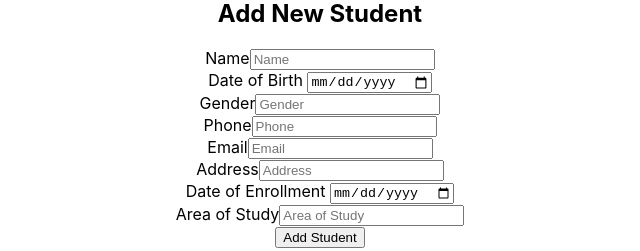
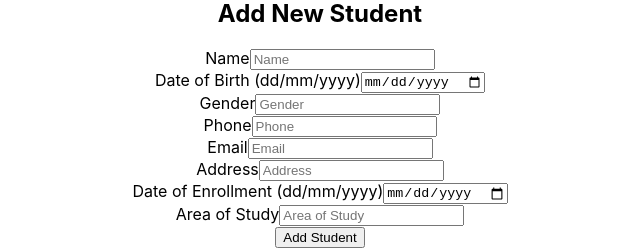
Before and after one commit to emanoj1/studentdb-client, a React (Create React App) app: page /dashboard in a window 1280 px wide. Shown: the part 132-383 px from the top of the page, without its empty margins (320-960 px from the left). Built offline with nearby package versions, Linux system fonts and the light colour scheme; no server answers.

Commit message:
Ensure Client sends request to the correct URL

```diff
--- a/src/components/Dashboard.js
+++ b/src/components/Dashboard.js
@@ -20,7 +20,7 @@ function Dashboard() {
   useEffect(() => {
     const fetchStudents = async () => {
       try {
-        const res = await axios.get('/api/students');
+        const res = await axios.get(`${process.env.REACT_APP_API_BASE_URL}/students`);
         setStudents(res.data);
       } catch (err) {
         console.error('Error fetching students', err);
@@ -43,21 +43,23 @@ function Dashboard() {
         }
       };
       const body = JSON.stringify(formData);
-      const res = await axios.post('/api/students', body, config);
+      const res = await axios.post(`${process.env.REACT_APP_API_BASE_URL}/students/add-students`, body, config);
       setStudents([...students, res.data]);  // Add new student to state
       alert('Student added successfully!');
     } catch (err) {
-      console.error('Failed to add student', err.response.data);
+      console.error('Failed to add student', err);
+      alert('Failed to add student');
     }
   };
 
   const handleDelete = async (id) => {
     try {
-      await axios.delete(`/api/students/${id}`);
+      await axios.delete(`${process.env.REACT_APP_API_BASE_URL}/students/${id}`);
       setStudents(students.filter(student => student._id !== id));
       alert('Student deleted successfully!');
     } catch (err) {
-      console.error('Failed to delete student', err.response.data);
+      console.error('Failed to delete student', err);
+      alert('Failed to delete student');
     }
   };
 
@@ -80,7 +82,7 @@ function Dashboard() {
           <input type="text" name="name" value={formData.name} onChange={handleChange} placeholder="Name" required />
         </div>
         <div>
-          <label>Date of Birth </label>
+          <label>Date of Birth (dd/mm/yyyy)</label>
           <input type="date" name="dateOfBirth" value={formData.dateOfBirth} onChange={handleChange} required />
         </div>
         <div>
@@ -100,7 +102,7 @@ function Dashboard() {
           <input type="text" name="address" value={formData.address} onChange={handleChange} placeholder="Address" required />
         </div>
         <div>
-          <label>Date of Enrollment </label>
+          <label>Date of Enrollment (dd/mm/yyyy)</label>
           <input type="date" name="dateOfEnrollment" value={formData.dateOfEnrollment} onChange={handleChange} required />
         </div>
         <div>
```
